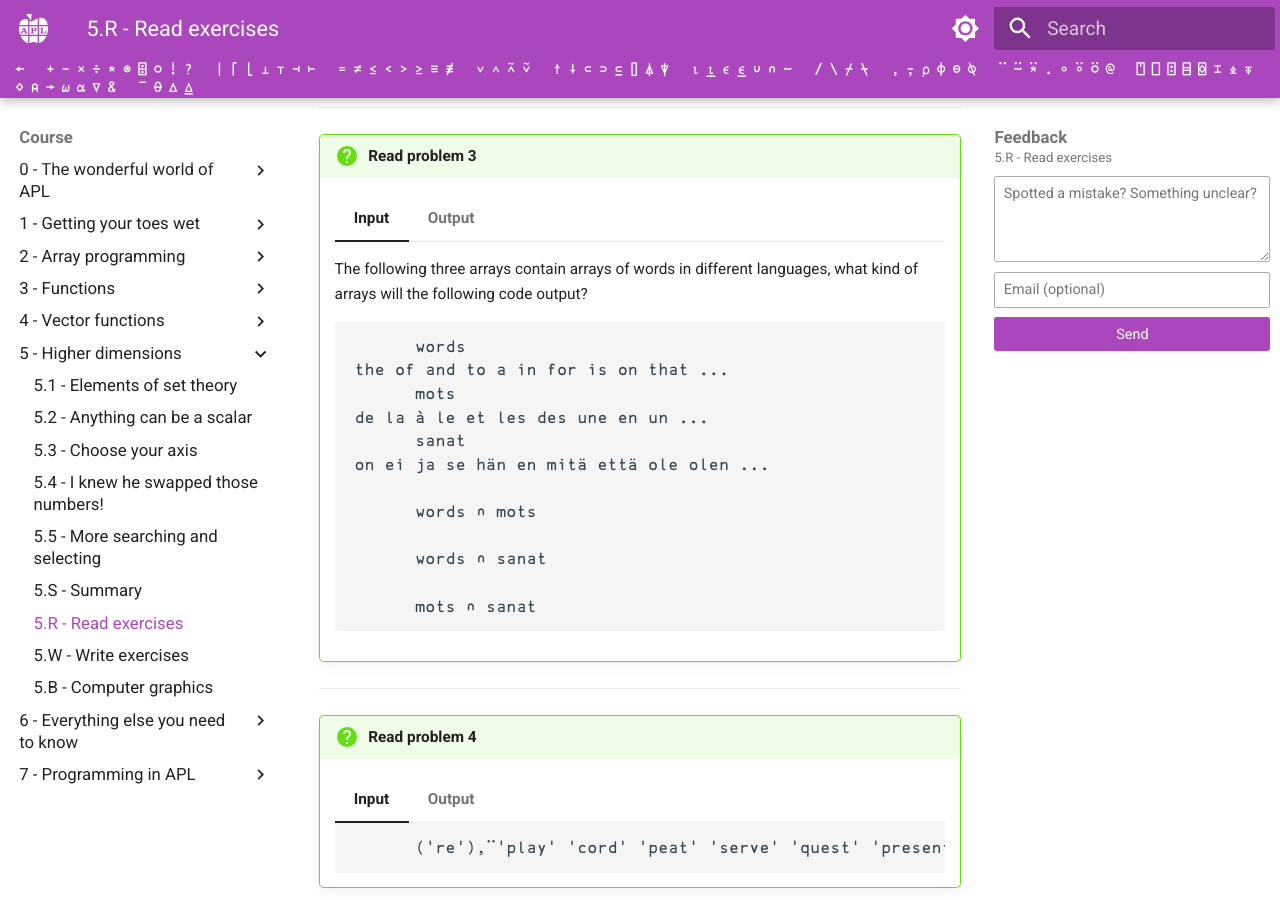
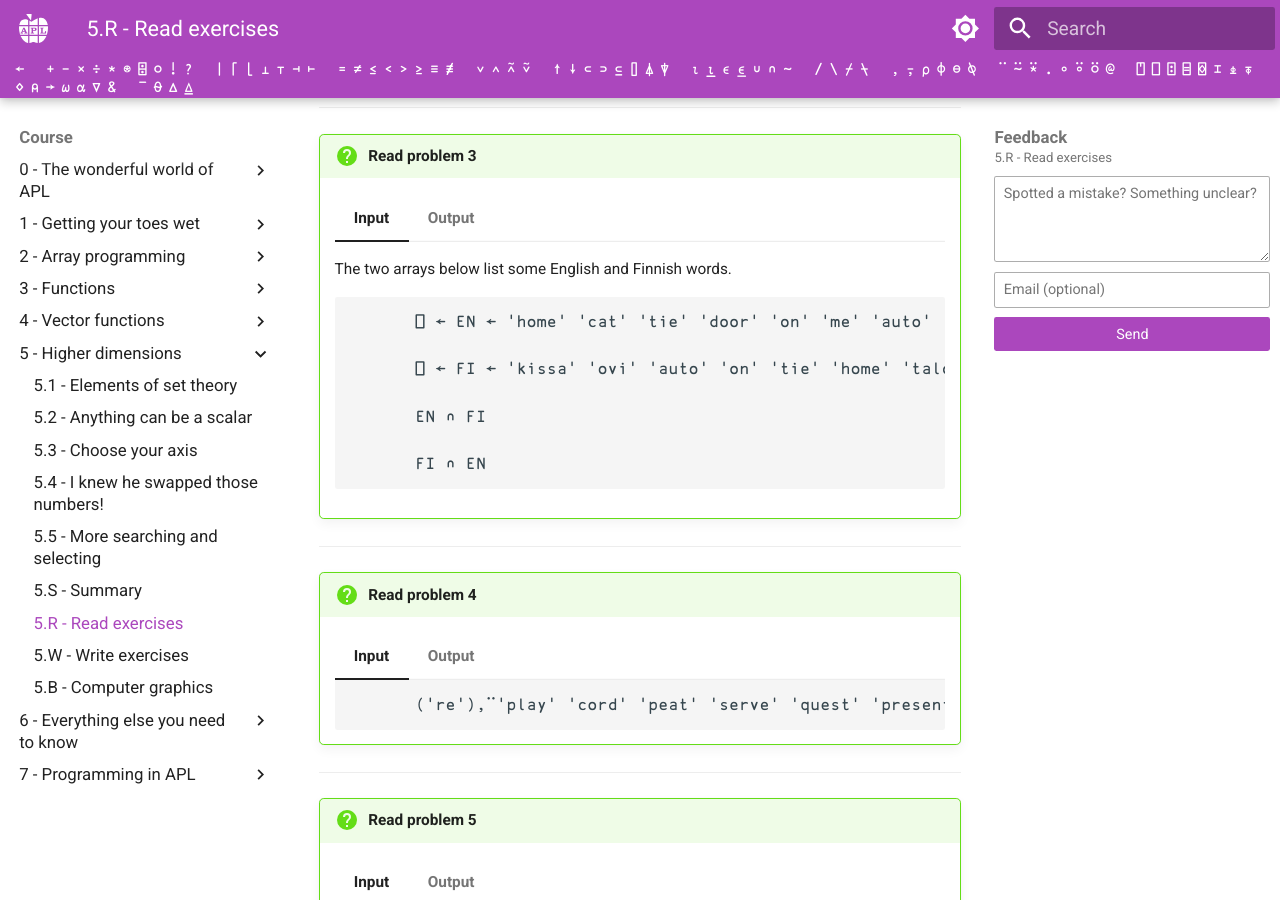
Before and after one commit to APLMOOC/APLMOOC, an MkDocs documentation site: the page built from docs/course/ch5/read.md, in a window 1280 px wide and 900 px high, scrolled down 953 px. Built offline with MkDocs 1.6.1 and Material for MkDocs 9.7.7, drawn with Linux system fonts in a browser that asks for light colours; some web fonts are replaced.

Commit message:
Fix Chapter 5 Read Problem 3

````diff
--- a/docs/course/ch5/read.md
+++ b/docs/course/ch5/read.md
@@ -64,44 +64,35 @@ The exercises are not checked or graded: use them to check your knowledge!
 
     === "Input"
 
-        The following three arrays contain arrays of words in different languages, what kind of arrays will the following code output?
+        The two arrays below list some English and Finnish words.
 
         ```apl
-              words
-        the of and to a in for is on that ...
-              mots
-        de la à le et les des une en un ...
-              sanat
-        on ei ja se hän en mitä että ole olen ...
+              ⎕ ← EN ← 'home' 'cat' 'tie' 'door' 'on' 'me' 'auto'
 
-              words ∩ mots
+              ⎕ ← FI ← 'kissa' 'ovi' 'auto' 'on' 'tie' 'home' 'talo'
 
-              words ∩ sanat
+              EN ∩ FI
 
-              mots ∩ sanat
+              FI ∩ EN
 
         ```
 
     === "Output"
 
         ```apl
-              words
-        the of and to a in for is on that ...
-              mots
-        de la à le et les des une en un ...
-              sanat
-        on ei ja se hän en mitä että ole olen ...
+              ⎕ ← EN ← 'home' 'cat' 'tie' 'door' 'on' 'me' 'auto'
+        home  cat  tie  door  on  me  auto
+              ⎕ ← FI ← 'kissa' 'ovi' 'auto' 'on' 'tie' 'home' 'talo'
+        kissa  ovi  auto  on  tie  home  talo
+              ⍝ English words that are also Finnish words
+              EN ∩ FI
+        home  tie  on  auto
+              ⍝ Finnish words that are also English words
+              FI ∩ EN
+        auto  on  tie  home
+        ```
 
-              ⍝ Words in both English and French
-              words ∩ mots
-        est par plus son dont sans premier pays fin place millions site chef grand ensemble formation moment match public service question tour services ...
-              ⍝ Words in both English and Finnish
-              words ∩ sanat
-        on he anna kai no asia asian auto oven ok lisa radio join uni
-              ⍝ Words in both Finnish and French
-              mots ∩ sanat
-        en plus son se ne fin loi peloton rien aura bon moi voit toi vois saisit union
-        ```
+        The intersection ``∩`` function keeps the elements of the left array that also occur in the right array, so the result takes its order from the left argument. That is, ``EN ∩ FI`` lists them in the order they appear in ``EN``, and ``FI ∩ EN`` in the order they appear in ``FI``.
 
 ---
 
````
